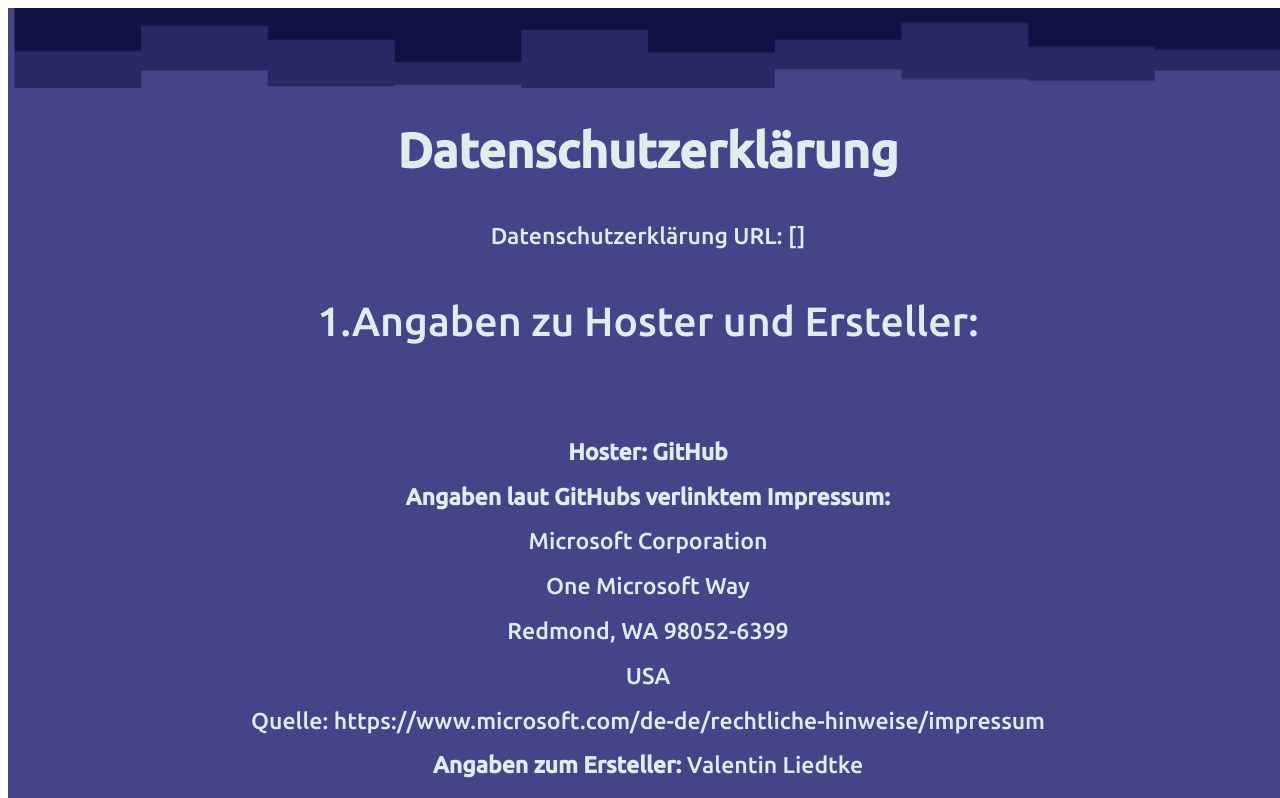
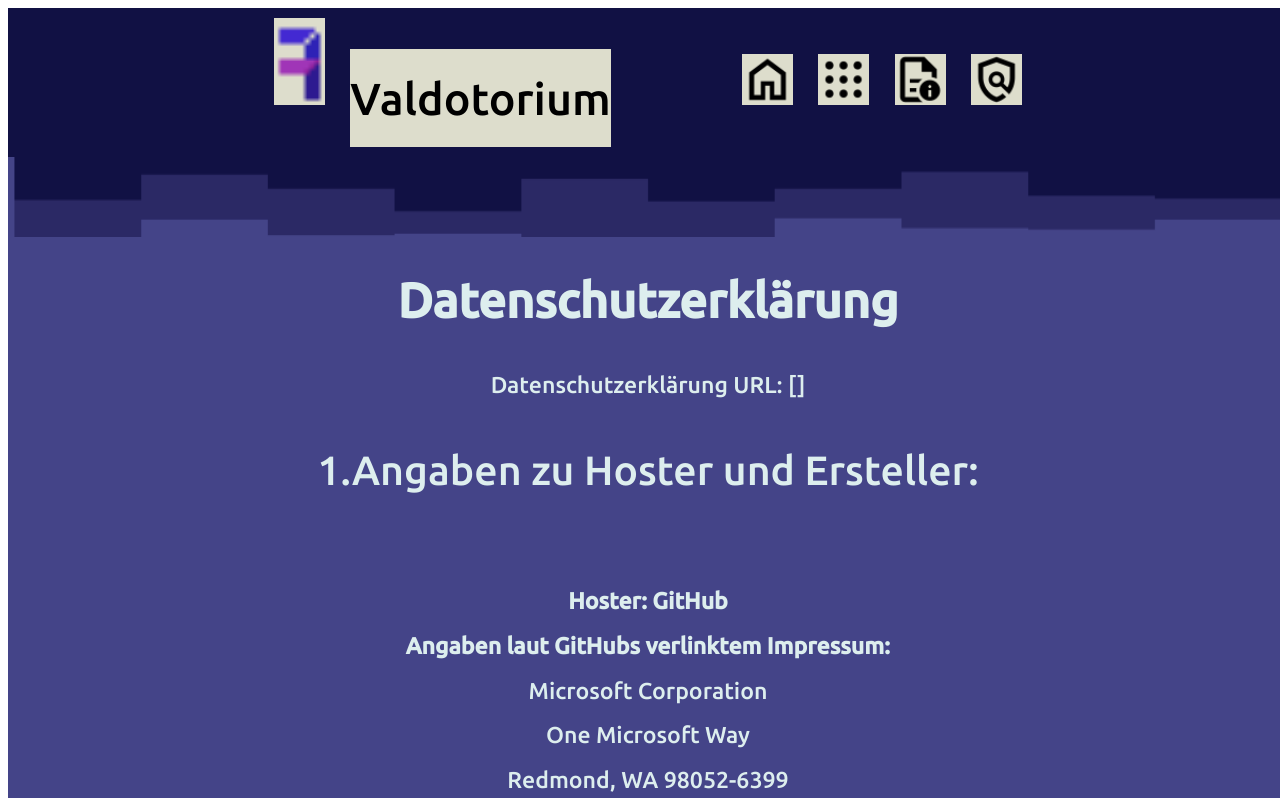
Before and after one commit to Valdotorium/Website, a plain HTML site: page res/sites/datenschutz.html in a window 1280 px wide. Shown: the top 798 px of the page. Drawn offline with Linux system fonts and the light colour scheme.

Commit message:
Update datenschutz.html

```diff
--- a/res/sites/datenschutz.html
+++ b/res/sites/datenschutz.html
@@ -7,6 +7,7 @@
         <link href="https://fonts.googleapis.com/css2?family=Mukta:wght@500&family=Ubuntu:wght@500&display=swap" rel="stylesheet">
 
         <link rel="stylesheet" href = "styles/ds.css">
+        <link rel="stylesheet" href = "styles/navbar.css">
         <link rel="stylesheet" href = "styles/text.css">
 
         <meta charset="UTF-8">
@@ -14,6 +15,13 @@
     </head>
     <body id="site">
         <section class="header">
+            <div class="navbar"><img class = "icon" id ="headerlogo"src="/f.png"></div>
+            <div class="navbar"><h2 id = "main_site_name">Valdotorium</h2></div>
+            <div class = "navbar"></div><div class = "navbar"></div><div class = "navbar"></div><div class = "navbar"></div><div class = "navbar"></div>
+            <div class="navbar"><a href = "/index.html"><img class="icon" src="styles/symbols/home.png" alt="HOME"></a></div>
+            <div class="navbar"><a href = "projects.html"><img class="icon" src="styles/symbols/projects.png" alt="PROJECTS"></a></div>
+            <div class="navbar"><a href = "impressum.html"><img class="icon" src="styles/symbols/impressum.png" alt="IMPRESSUM"></a></div>
+            <div class="navbar"><a href = "datenschutz.html"><img class="icon" src="styles/symbols/privacy.png" alt="PRIVACY"></a></div>
 
         </section>
         <section class="content">
```
